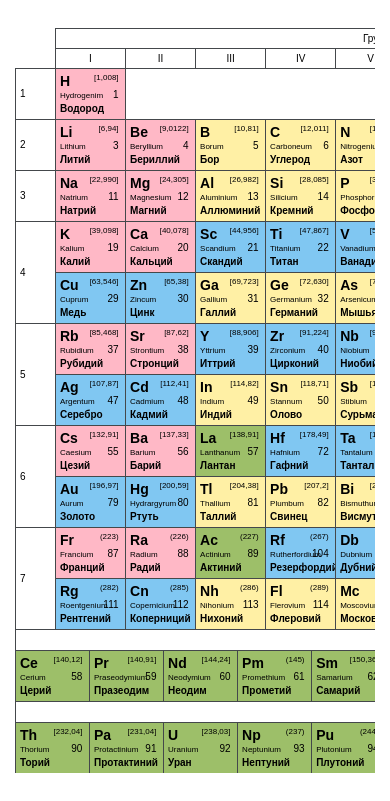
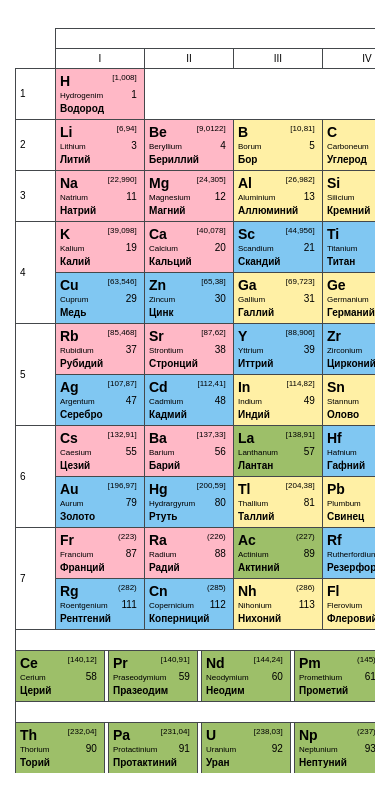
Before and after one commit to aliksq/periodic-table, a plain HTML site: page index.html in a window 390 px wide. Shown: the top 801 px of the page. Drawn offline with Linux system fonts and the light colour scheme; a web font is replaced by a local one.

Commit message:
second commit

```diff
--- a/css/style.css
+++ b/css/style.css
@@ -167,15 +167,19 @@ body {
 }
 
 @media (max-width: 1200px){
-	.container{
-		overflow: auto;
-	}
+
 	.wrapper{
 		flex-direction: column;
 		gap: 30px;
 	}
 }
 @media (max-width: 576px){
+	.cell-main{
+		width: 80px;
+	}
+	.container{
+		overflow: auto;
+	}
 	.info{
 		padding: 10px 10px;
 		min-width: 200px;
```
